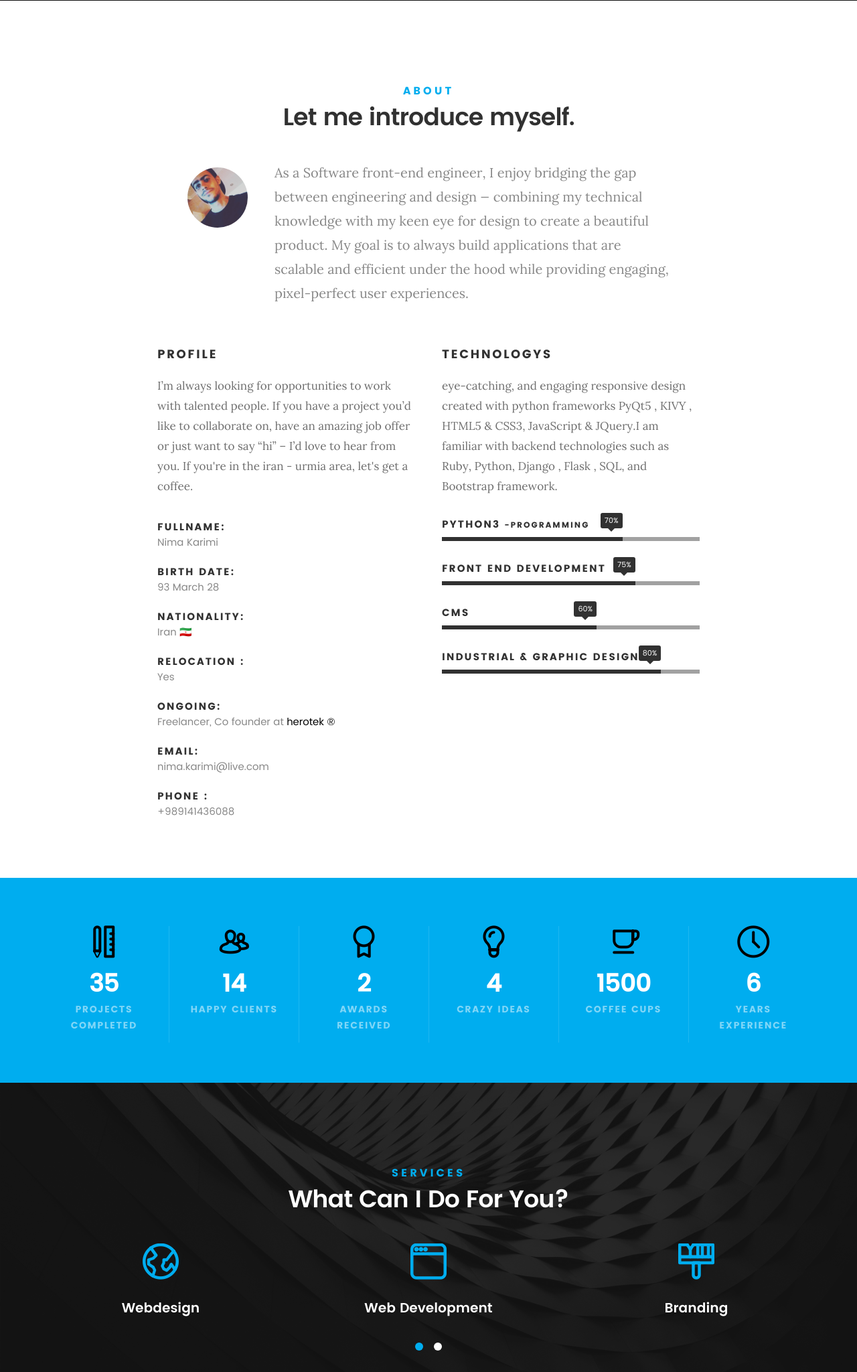
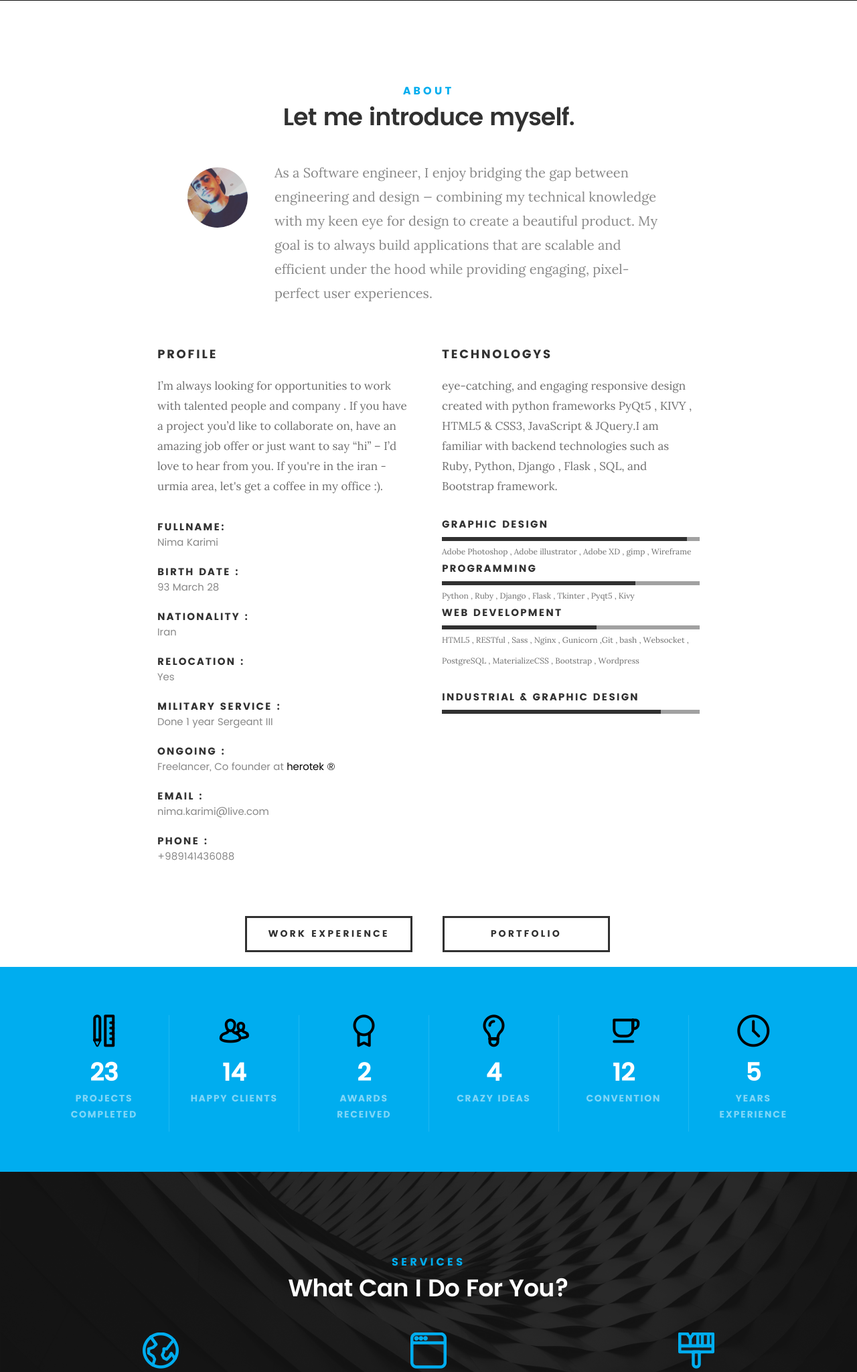
Before and after one commit to Nar7uto/nimak, a Django app: page / in a window 1280 px wide. Shown: the part 799-2848 px from the top of the page at 67% size. Run offline with Django 3.2, Linux system fonts and the light colour scheme; some web fonts are replaced.

Commit message:
Rebuild Home

```diff
--- a/templates/base.html
+++ b/templates/base.html
@@ -5,15 +5,13 @@
 <!--[if (gte IE 9)|!(IE)]><!--><html class="no-js" lang="en"> <!--<![endif]-->
 <head>
 
-   <!--- basic page
-   ================================================== -->
+   <!--- basic page -->
   <meta charset="utf-8">
 	<title>Nima Karimi | Personal page</title>
 	<meta name="description" content="computer software engineer">
 	<meta name="author" content="Nim4 Karimi ,">
 
-   <!-- mobile specific metas
-   ================================================== -->
+   <!-- mobile specific metas -->
 	<meta name="viewport" content="width=device-width, initial-scale=1, maximum-scale=1">
 
  	<!-- CSS
@@ -21,7 +19,6 @@
    <link rel="stylesheet" href="{% static 'app/css/base.css' %}">
    <link rel="stylesheet" href="{% static 'app/css/main.css' %}">
    <link rel="stylesheet" href="{% static 'app/css/vendor.css' %}">
-   <link rel="stylesheet" href="{% static 'app/css/style.css' %}">
 
    <!-- script
    ================================================== -->
@@ -40,66 +37,6 @@
 {% endblock %}
 
 
-{#   <!-- contact#}
-{#   ================================================== -->#}
-{#	<section id="contact">#}
-{##}
-{#		<div class="row section-intro">#}
-{#   		<div class="col-twelve">#}
-{##}
-{#   			<h5>Contact</h5>#}
-{#   			<h1>I'd Love To Hear From You.</h1>#}
-{##}
-{##}
-{#   		</div>#}
-{#   	</div> <!-- /section-intro -->#}
-{##}
-{#   	<div class="row contact-form">#}
-{##}
-{#   		<div class="col-twelve">#}
-{##}
-{#            <!-- form -->#}
-{#            <form name="contactForm" id="contactForm" method="post" action="mailto:hi@nim4.ir">#}
-{#      			<fieldset>#}
-{##}
-{#                  <div class="form-field">#}
-{# 						   <input name="contactName" type="text" id="contactName" placeholder="Name" value="" minlength="2" required="">#}
-{#                  </div>#}
-{#                  <div class="form-field">#}
-{#	      			   <input name="contactEmail" type="email" id="contactEmail" placeholder="Email" value="" required="">#}
-{#	               </div>#}
-{#                  <div class="form-field">#}
-{#	     				   <input name="contactSubject" type="text" id="contactSubject" placeholder="Subject" value="">#}
-{#	               </div>#}
-{#                  <div class="form-field">#}
-{#	                 	<textarea name="contactMessage" id="contactMessage" placeholder="message" rows="10" cols="50" required=""></textarea>#}
-{#	               </div>#}
-{#                 <div class="form-field">#}
-{#                     <button class="submitform">Submit</button>#}
-{#                     <div id="submit-loader">#}
-{#                        <div class="text-loader">Sending...</div>#}
-{#       				      <div class="s-loader">#}
-{#								  	<div class="bounce1"></div>#}
-{#								  	<div class="bounce2"></div>#}
-{#								  	<div class="bounce3"></div>#}
-{#								</div>#}
-{#							</div>#}
-{#                  </div>#}
-{##}
-{#      			</fieldset>#}
-{#      		</form> <!-- Form End -->#}
-{##}
-{#            <!-- contact-warning -->#}
-{#            <div id="message-warning">#}
-{#            </div>#}
-{#            <!-- contact-success -->#}
-{#      		<div id="message-success">#}
-{#               <i class="fa fa-check"></i>Your message was sent, thank you!<br>#}
-{#      		</div>#}
-{##}
-{#         </div> <!-- /col-twelve -->#}
-{##}
-{#   	</div> <!-- /contact-form -->#}
 {##}
 {#   	<div class="row contact-info">#}
 {##}
--- a/templates/index.html
+++ b/templates/index.html
@@ -1,6 +1,4 @@
-{% extends 'base.html' %}
-{% load static %}
-{% block content %}
+{% extends 'base.html' %} {% load static %} {% block content %}
 <!-- intro section
    ================================================== -->
 <section id="intro">
@@ -13,24 +11,49 @@
 			<div class="col-twelve">
 				<h1>Nima Karimi</h1>
 
-   			  <p class="intro-position"> <span>computer software engineer</span></p>
+				<p class="intro-position">
+					<span>computer software engineer</span>
+				</p>
 				<ul class="intro-social">
-        <li><a href="https://facebook.com/K4rimi"><i class="fa fa-facebook"></i></a></li>
-        <li><a href="https://www.instagram.com/nim4/"><i class="fa fa-instagram"></i></a></li>
-        <li><a href="https://github.com/nim4karimi/"><i class="fa fa-github"></i></a></li>
-        <li><a href="https://twitter.com/nim4karimi/"><i class="fa fa-twitter"></i></a></li>
-        <li><a href="https://www.linkedin.com/in/nim4karimi/"><i class="fa fa-linkedin"></i></a></li>
-    </ul> <!-- /intro-social -->
+					<li>
+						<a href="https://facebook.com/K4rimi">
+							<i class="fa fa-facebook"></i>
+						</a>
+					</li>
+					<li>
+						<a href="https://www.instagram.com/nim4/">
+							<i class="fa fa-instagram"></i>
+						</a>
+					</li>
+					<li>
+						<a href="https://github.com/nim4karimi/">
+							<i class="fa fa-github"></i>
+						</a>
+					</li>
+					<li>
+						<a href="https://twitter.com/nim4karimi/">
+							<i class="fa fa-twitter"></i>
+						</a>
+					</li>
+					<li>
+						<a href="https://www.linkedin.com/in/nim4karimi/">
+							<i class="fa fa-linkedin"></i>
+						</a>
+					</li>
+				</ul>
+				<!-- /intro-social -->
 				<a id="ssss" class="button smoothscroll" href="#about" title="">More About Me</a>
 
 			</div>
 
 		</div>
-   	</div> <!-- /intro-content -->
+	</div>
+	<!-- /intro-content -->
 
 
 
-   </section> <!-- /intro -->
+</section>
+<!-- /intro -->
 
 
 <!-- about section
@@ -47,18 +70,23 @@
 
 				<img src="{% static 'app/images/Avatar.jpg' %}" alt="Nima Karimi">
 
-   				<p class="lead">As a Software front-end engineer, I enjoy bridging the gap between engineering and design — combining my technical knowledge with my keen eye for design to create a beautiful product. My goal is to always build applications that are scalable and efficient under the hood while providing engaging, pixel-perfect user experiences.</p>
+				<p class="lead">As a Software engineer, I enjoy bridging the gap between engineering and design — combining my technical knowledge with
+					my keen eye for design to create a beautiful product. My goal is to always build applications that are scalable and
+					efficient under the hood while providing engaging, pixel-perfect user experiences.</p>
 			</div>
 
 		</div>
-   	</div> <!-- /section-intro -->
+	</div>
+	<!-- /section-intro -->
 
 	<div class="row about-content">
 
 		<div class="col-six tab-full">
 
 			<h3>Profile</h3>
-   			<p>I’m always looking for opportunities to work with talented people. If you have a project you’d like to collaborate on, have an amazing job offer or just want to say “hi” – I’d love to hear from you. If you're in the iran - urmia area, let's get a coffee.</p>
+			<p>I’m always looking for opportunities to work with talented people and company . If you have a project you’d like to collaborate
+				on, have an amazing job offer or just want to say “hi” – I’d love to hear from you. If you're in the iran - urmia area,
+				let's get a coffee in my office :).</p>
 
 			<ul class="info-list">
 				<li>
@@ -66,23 +94,29 @@
 					<span>Nima Karimi</span>
 				</li>
 				<li>
-   					<strong>Birth Date:</strong>
+					<strong>Birth Date :</strong>
 					<span>93 March 28</span>
 				</li>
 				<li>
-                    <strong>Nationality:</strong>
-                    <span>Iran 🇮🇷</span>
+					<strong>Nationality :</strong>
+					<span>Iran</span>
 				</li>
 				<li>
 					<strong>Relocation :</strong>
 					<span>Yes</span>
 				</li>
                 <li>
-   					<strong>Ongoing:</strong>
-   					<span>Freelancer, Co founder at <a href="https://herotek.ir">herotek ®</a></span>
+                    <strong>Military Service :</strong>
+                    <span>Done 1 year Sergeant III</span>
                 </li>
 				<li>
-   					<strong>Email:</strong>
+					<strong>Ongoing :</strong>
+					<span>Freelancer, Co founder at
+						<a href="https://herotek.ir">herotek ®</a>
+					</span>
+				</li>
+				<li>
+					<strong>Email :</strong>
 					<span>nima.karimi@live.com</span>
 				</li>
 				<li>
@@ -91,46 +125,57 @@
 
 				</li>
 
-   			</ul> <!-- /info-list -->
+			</ul>
+			<!-- /info-list -->
 
 		</div>
 
 		<div class="col-six tab-full">
 
 			<h3>Technologys</h3>
-   			<p>eye-catching, and engaging responsive design created with python frameworks PyQt5 , KIVY , HTML5 & CSS3, JavaScript & JQuery.I am familiar with backend technologies such as Ruby, Python, Django , Flask , SQL, and Bootstrap framework.</p>
+			<p>eye-catching, and engaging responsive design created with python frameworks PyQt5 , KIVY , HTML5 & CSS3, JavaScript &
+				JQuery.I am familiar with backend technologies such as Ruby, Python, Django , Flask , SQL, and Bootstrap framework.</p>
 
 			<ul class="skill-bars">
 				<li>
-				   	<div class="progress percent70"><span>70%</span></div>
-				   	<strong>Python3 <small>-Programming </small></strong>
+					<div class="progress percent95"></div>
+					<strong>Graphic design</strong>
+					<small>Adobe Photoshop , Adobe illustrator , Adobe XD , gimp , Wireframe </small>
 				</li>
 				<li>
-				   	<div class="progress percent75"><span>75%</span></div>
-				   	<strong>Front end development</strong>
+					<div class="progress percent75"></div>
+					<strong>Programming</strong>
+					<small>Python , Ruby , Django , Flask , Tkinter , Pyqt5 , Kivy </small>
 				</li>
 				<li>
-				   	<div class="progress percent60"><span>60%</span></div>
-				   	<strong>CMS</strong>
+					<div class="progress percent60">
+					</div>
+					<strong>Web Development</strong>
+                    <small>HTML5 , RESTful , Sass  , Nginx , Gunicorn ,Git , bash , Websocket , PostgreSQL , MaterializeCSS , Bootstrap , Wordpress </small>
 				</li>
+                <br>
+                <br>
 				<li>
-				   	<div class="progress percent85"><span>80%</span></div>
+					<div class="progress percent85">
+					</div>
 					<strong>Industrial & Graphic design</strong>
 				</li>
-				</ul> <!-- /skill-bars -->
+			</ul>
+			<!-- /skill-bars -->
 
 		</div>
 
 	</div>
 
-{#   	<div class="row button-section">#}
-{#   		<div class="col-twelve">#}
-{#   			<a href="#contact" title="Hire Me" class="button stroke smoothscroll">Hire Me</a>#}
-{#   			<a href="#contact" title="Say Hello !" class="button stroke smoothscroll">Say Hello !</a>#}
-{#   		</div>#}
-{#   	</div>#}
+	<div class="row button-section">
+		<div class="col-twelve">
+			<a href="{% url 'resume' %}" title="Resume" class="button stroke">Work Experience</a>
+			<a href="{% url 'portfolio' %}" title="Portfolio" class="button stroke">Portfolio</a>
+		</div>
+	</div>
 
-   </section> <!-- /process-->
+</section>
+<!-- /process-->
 
 <!-- stats Section
    ================================================== -->
@@ -148,14 +193,15 @@
 					</div>
 
 					<h3 class="stat-count">
-							35
+						23
 					</h3>
 
 					<h5 class="stat-title">
 						Projects Completed
 					</h5>
 
-					</div> <!-- /stat -->
+				</div>
+				<!-- /stat -->
 
 				<div class="bgrid stat">
 
@@ -171,7 +217,8 @@
 						Happy Clients
 					</h5>
 
-					</div> <!-- /stat -->
+				</div>
+				<!-- /stat -->
 
 				<div class="bgrid stat">
 
@@ -187,7 +234,8 @@
 						Awards Received
 					</h5>
 
-					</div> <!-- /stat -->
+				</div>
+				<!-- /stat -->
 
 				<div class="bgrid stat">
 
@@ -203,7 +251,8 @@
 						Crazy Ideas
 					</h5>
 
-					</div> <!-- /stat -->
+				</div>
+				<!-- /stat -->
 
 				<div class="bgrid stat">
 
@@ -212,14 +261,16 @@
 					</div>
 
 					<h3 class="stat-count">
-							1500
+						12
 					</h3>
 
 					<h5 class="stat-title">
-							Coffee Cups
+						Convention
+
 					</h5>
 
-					</div> <!-- /stat -->
+				</div>
+				<!-- /stat -->
 
 				<div class="bgrid stat">
 
@@ -228,21 +279,26 @@
 					</div>
 
 					<h3 class="stat-count">
-							6
+						5
 					</h3>
 
 					<h5 class="stat-title">
 						Years experience
 					</h5>
 
-					</div> <!-- /stat -->
+				</div>
+				<!-- /stat -->
 
-				</div> <!-- /stats-list -->
+			</div>
+			<!-- /stats-list -->
 
-			</div> <!-- /twelve -->
-		</div> <!-- /row -->
+		</div>
+		<!-- /twelve -->
+	</div>
+	<!-- /row -->
 
-	</section> <!-- /stats -->
+</section>
+<!-- /stats -->
 
 <!-- services Section
    ================================================== -->
@@ -257,7 +313,8 @@
 			<h1>What Can I Do For You?</h1>
 
 		</div>
-   	</div> <!-- /section-intro -->
+	</div>
+	<!-- /section-intro -->
 
 	<div class="row services-content">
 
@@ -265,46 +322,48 @@
 
 			<div class="service">
 
-	      		<span class="icon"><i class="icon-earth"></i></span>
+				<span class="icon">
+					<i class="icon-earth"></i>
+				</span>
+
+				<div class="service-content">
+					<h3>Web development</h3>
+				</div>
+
+			</div>
+			<!-- /service -->
+
+			<div class="service">
+
+				<span class="icon">
+					<i class="icon-window"></i>
+				</span>
 
 				<div class="service-content">
 
-	            	 <h3>Webdesign</h3>
+					<h3>App Development</h3>
 
 
 				</div>
 
-				</div> <!-- /service -->
+			</div>
+			<!-- /service -->
+			<div class="service">
+				<span class="icon">
+					<i class="icon-paint-brush"></i>
+				</span>
+				<div class="service-content">
+					<h3>Branding</h3>
+				</div>
+
+			</div>
+			<!-- /service -->
 
 			<div class="service">
 
-					<span class="icon"><i class="icon-window"></i></span>
-
-	            <div class="service-content">
-
-	            	<h3>Web Development</h3>
-
-
-	            </div>
-
-			   </div> <!-- /service -->
-
-			   <div class="service">
-
-			   	<span class="icon"><i class="icon-paint-brush"></i></span>
-
-	            <div class="service-content">
-
-	            	<h3>Branding</h3>
-
-
-	            </div>
-
-			   </div> <!-- /service -->
-
-				<div class="service">
-
-					<span class="icon"><i class="icon-toggles"></i></span>
+				<span class="icon">
+					<i class="icon-toggles"></i>
+				</span>
 
 				<div class="service-content">
 
@@ -312,11 +371,14 @@
 
 				</div>
 
-				</div> <!-- /service -->
+			</div>
+			<!-- /service -->
 
 			<div class="service">
 
-			   	<span class="icon"><i class="icon-image"></i></span>
+				<span class="icon">
+					<i class="icon-image"></i>
+				</span>
 
 				<div class="service-content">
 
@@ -325,11 +387,14 @@
 
 				</div>
 
-			   </div> <!-- /service -->
+			</div>
+			<!-- /service -->
 
 			<div class="service">
 
-			   	<span class="icon"><i class="icon-chat"></i></span>
+				<span class="icon">
+					<i class="icon-chat"></i>
+				</span>
 
 				<div class="service-content">
 
@@ -339,15 +404,84 @@
 
 				</div>
 
-			   </div> <!-- /service -->
+			</div>
+			<!-- /service -->
 
-	      </div> <!-- /services-list -->
+		</div>
+		<!-- /services-list -->
 
-   	</div> <!-- /services-content -->
+	</div>
+	<!-- /services-content -->
 
-	</section> <!-- /services -->
+</section>
+<!-- /services -->
 
 
-
+{##}
+{#<!-- contact#}
+{#   ================================================== -->#}
+{#<section id="contact">#}
+{##}
+{#	<div class="row section-intro">#}
+{#		<div class="col-twelve">#}
+{##}
+{#			<h5>Contact</h5>#}
+{#			<h1>I'd Love To Hear From You.</h1>#}
+{##}
+{##}
+{#		</div>#}
+{#	</div>#}
+{#	<!-- /section-intro -->#}
+{##}
+{#	<div class="row contact-form">#}
+{##}
+{#		<div class="col-twelve">#}
+{##}
+{#			<!-- form -->#}
+{#			<form name="contactForm" id="contactForm" method="post" action="mailto:hi@nim4.ir">#}
+{#				<fieldset>#}
+{##}
+{#					<div class="form-field">#}
+{#						<input name="contactName" type="text" id="contactName" placeholder="Name" value="" minlength="2" required="">#}
+{#					</div>#}
+{#					<div class="form-field">#}
+{#						<input name="contactEmail" type="email" id="contactEmail" placeholder="Email" value="" required="">#}
+{#					</div>#}
+{#					<div class="form-field">#}
+{#						<input name="contactSubject" type="text" id="contactSubject" placeholder="Subject" value="">#}
+{#					</div>#}
+{#					<div class="form-field">#}
+{#						<textarea name="contactMessage" id="contactMessage" placeholder="message" rows="10" cols="50" required=""></textarea>#}
+{#					</div>#}
+{#					<div class="form-field">#}
+{#						<button class="submitform">Submit</button>#}
+{#						<div id="submit-loader">#}
+{#							<div class="text-loader">Sending...</div>#}
+{#							<div class="s-loader">#}
+{#								<div class="bounce1"></div>#}
+{#								<div class="bounce2"></div>#}
+{#								<div class="bounce3"></div>#}
+{#							</div>#}
+{#						</div>#}
+{#					</div>#}
+{##}
+{#				</fieldset>#}
+{#			</form>#}
+{#			<!-- Form End -->#}
+{##}
+{#			<!-- contact-warning -->#}
+{#			<div id="message-warning">#}
+{#			</div>#}
+{#			<!-- contact-success -->#}
+{#			<div id="message-success">#}
+{#				<i class="fa fa-check"></i>Your message was sent, thank you!#}
+{#				<br>#}
+{#			</div>#}
+{##}
+{#		</div>#}
+{#		<!-- /col-twelve -->#}
+{##}
+{#	</div>#}
+{#	<!-- /contact-form -->#}
 
 	{% endblock %}
```
Also changed, not shown: app/static/app/css/main.css (+38 -1 lines), app/static/app/css/style.css (deleted, +0 -37 lines), README.md. Lines whose indentation alone changed are shown as unchanged.
